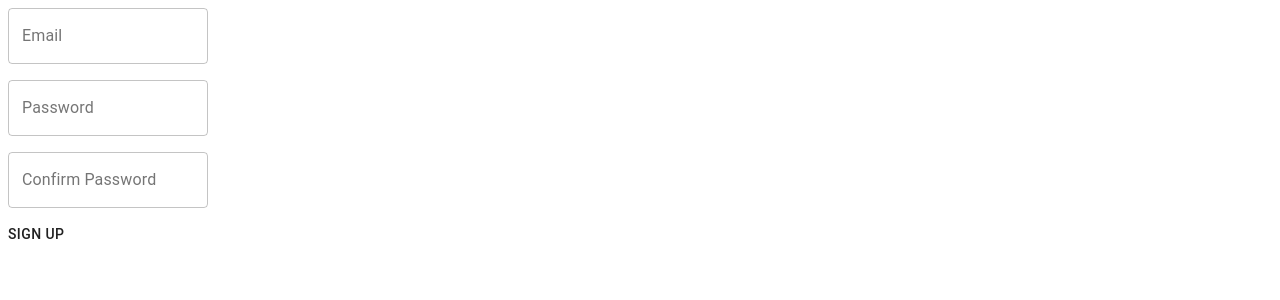
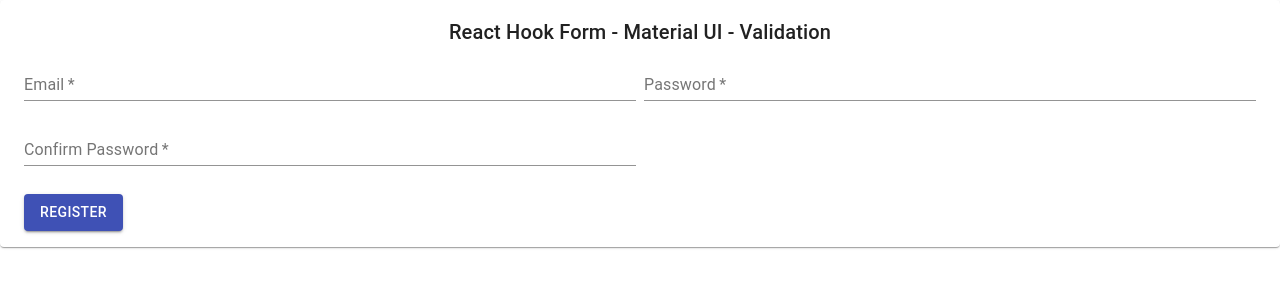
Before and after one commit to gabinwilliams/react-twitter-clone, a React (Create React App) app: page /signup in a window 1280 px wide. Shown: the top 300 px of the page. Built offline with nearby package versions, Linux system fonts and the light colour scheme.

Commit message:
react-hook-form validation with yup

```diff
--- a/package.json
+++ b/package.json
@@ -3,16 +3,20 @@
   "version": "0.1.0",
   "private": true,
   "dependencies": {
+    "@hookform/resolvers": "^2.6.1",
     "@material-ui/core": "^4.12.1",
     "@material-ui/icons": "^4.11.2",
     "@testing-library/jest-dom": "^5.11.4",
     "@testing-library/react": "^11.1.0",
     "@testing-library/user-event": "^12.1.10",
+    "@types/react": "17.0.11",
     "react": "^17.0.2",
     "react-dom": "^17.0.2",
+    "react-hook-form": "^7.11.0",
     "react-router-dom": "^5.2.0",
     "react-scripts": "4.0.3",
-    "web-vitals": "^1.0.1"
+    "web-vitals": "^1.0.1",
+    "yup": "^0.32.9"
   },
   "scripts": {
     "start": "react-scripts start",
--- a/src/App.js
+++ b/src/App.js
@@ -8,7 +8,7 @@ function App() {
     <Router>
       <Switch>
         <Route path="/signup">
-          <SignupPage/>
+          <SignupPage />
         </Route>
         <Route path="/signin">
 	  	  sign in
--- a/src/Pages/SignupPage.jsx
+++ b/src/Pages/SignupPage.jsx
@@ -1,56 +1,182 @@
-import React from "react";
-import TextField from "@material-ui/core/TextField";
-import { makeStyles } from "@material-ui/core/styles";
-import Button from '@material-ui/core/Button';
+import React, { Fragment } from 'react';
+import { useForm, Controller } from 'react-hook-form';
+import { yupResolver } from '@hookform/resolvers/yup';
+import * as Yup from 'yup';
+import {
+  Paper,
+  Box,
+  Grid,
+  TextField,
+  Typography,
+  FormControlLabel,
+  Checkbox,
+  Button
+} from '@material-ui/core';
 
-const useStyles = makeStyles((theme) => ({
-  form: {
-    "& .MuiTextField-root": {
-      margin: theme.spacing(1),
-      width: 200,
-    },
-  },
-}));
 
-export const SignupPage = () => {
-  const classes = useStyles();
-  const onSubmit = () => {
-    alert(`signed up!`)
+export function SignupPage() {
+
+  const validationSchema = Yup.object().shape({
+
+    // fullname: Yup.string().required('Fullname is required'),
+    // username: Yup.string()
+    //   .required('Username is required')
+    //   .min(6, 'Username must be at least 6 characters')
+    //   .max(20, 'Username must not exceed 20 characters'),
+    email: Yup.string()
+      .required('Email is required')
+      .email('Email is invalid'),
+    password: Yup.string()
+      .required('Password is required')
+      .min(6, 'Password must be at least 6 characters')
+      .max(40, 'Password must not exceed 40 characters'),
+    confirmPassword: Yup.string()
+      .required('Confirm Password is required')
+      .oneOf([Yup.ref('password'), null], 'Confirm Password does not match'),
+    // acceptTerms: Yup.bool().oneOf([true], 'Accept Terms is required')
+  });
+
+  const onSubmit = data => {
+    console.log(JSON.stringify(data, null, 2));
   };
 
+  const {
+    register,
+    control,
+    handleSubmit,
+    formState: { errors }
+  } = useForm({
+    resolver: yupResolver(validationSchema)
+  });
+
   return (
-    <form className={classes.form} onSubmit={onSubmit}>
-      <div>
+    <Fragment>
+      <Paper>
+        <Box px={3} py={2}>
+          <Typography variant="h6" align="center" margin="dense">
+            React Hook Form - Material UI - Validation
+          </Typography>
+
+          <Grid container spacing={1}>
+            {/* <Grid item xs={12} sm={12}>
               <TextField
-          id="email-input"
+                required
+                id="fullname"
+                name="fullname"
+                label="Full Name"
+                fullWidth
+                margin="dense"
+                {...register('fullname')}
+                error={errors.fullname ? true : false}
+              />
+              <Typography variant="inherit" color="textSecondary">
+                {errors.fullname?.message}
+              </Typography>
+            </Grid> */}
+            {/* <Grid item xs={12} sm={6}>
+              <TextField
+                required
+                id="username"
+                name="username"
+                label="Username"
+                fullWidth
+                margin="dense"
+                {...register('username')}
+                error={errors.username ? true : false}
+              />
+              <Typography variant="inherit" color="textSecondary">
+                {errors.username?.message}
+              </Typography>
+            </Grid> */}
+            <Grid item xs={12} sm={6}>
+              <TextField
+                required
+                id="email"
+                name="email"
                 label="Email"
-          type="email"
-          autoComplete="email"
-          variant="outlined"
+                fullWidth
+                margin="dense"
+                {...register('email')}
+                error={errors.email ? true : false}
               />
-      </div>
-      <div>
+              <Typography variant="inherit" color="textSecondary">
+                {errors.email?.message}
+              </Typography>
+            </Grid>
+            <Grid item xs={12} sm={6}>
               <TextField
-          id="password-input"
+                required
+                id="password"
+                name="password"
                 label="Password"
                 type="password"
-          autoComplete="new-password"
-          variant="outlined"
+                fullWidth
+                margin="dense"
+                {...register('password')}
+                error={errors.password ? true : false}
               />
-      </div>
-      <div>
+              <Typography variant="inherit" color="textSecondary">
+                {errors.password?.message}
+              </Typography>
+            </Grid>
+            <Grid item xs={12} sm={6}>
               <TextField
-          id="password-confirm"
+                required
+                id="confirmPassword"
+                name="confirmPassword"
                 label="Confirm Password"
                 type="password"
-          autoComplete="new-password"
-          variant="outlined"
+                fullWidth
+                margin="dense"
+                {...register('confirmPassword')}
+                error={errors.confirmPassword ? true : false}
               />
-      </div>
+              <Typography variant="inherit" color="textSecondary">
+                {errors.confirmPassword?.message}
+              </Typography>
+            </Grid>
+            {/* <Grid item xs={12}>
+              <FormControlLabel
+                control={
+                  <Controller
+                    control={control}
+                    name="acceptTerms"
+                    defaultValue="false"
+                    inputRef={register()}
+                    render={({ field: { onChange } }) => (
+                      <Checkbox
+                        color="primary"
+                        onChange={e => onChange(e.target.checked)}
+                      />
+                    )}
+                  />
+                }
+                label={
+                  <Typography color={errors.acceptTerms ? 'error' : 'inherit'}>
+                    I have read and agree to the Terms *
+                  </Typography>
+                }
+              /> */}
+              {/* <br /> */}
+              {/* <Typography variant="inherit" color="textSecondary">
+                {errors.acceptTerms
+                  ? '(' + errors.acceptTerms.message + ')'
+                  : ''}
+              </Typography>
+            </Grid>*/}
+          </Grid>
 
-        <Button type="submit">
-            Sign up
+          <Box mt={3}>
+            <Button
+              variant="contained"
+              color="primary"
+              onClick={handleSubmit(onSubmit)}
+            >
+              Register
             </Button>
-    </form>
+          </Box>
+        </Box>
+      </Paper>
+    </Fragment>
   );
 };
```
Also changed, not shown: 2 other files (tests, documents, lock files or other folders). Lines whose indentation alone changed are shown as unchanged.
